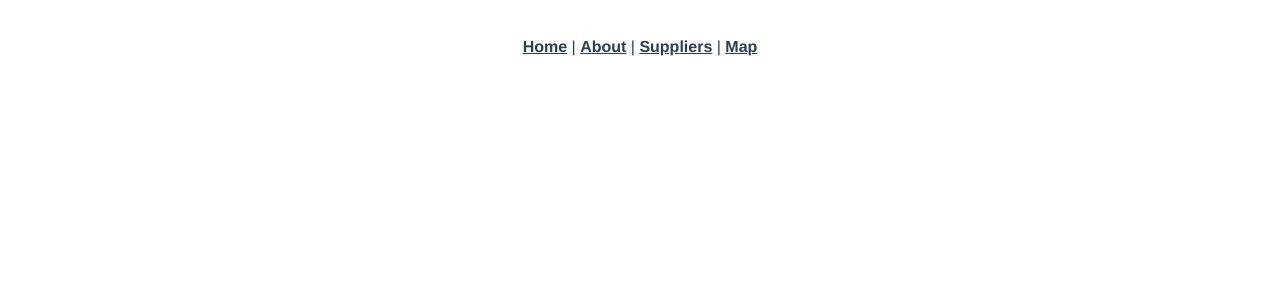
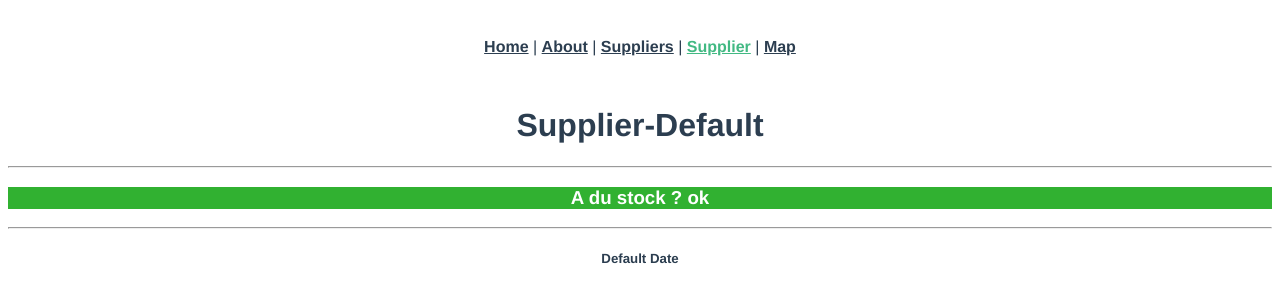
Before and after one commit to jpb4git/suppliers, a Vue app: page /supplier in a window 1280 px wide. Shown: the top 302 px of the page. Built offline with nearby package versions, Linux system fonts and the light colour scheme.

Commit message:
5.2 in progress

```diff
--- a/package.json
+++ b/package.json
@@ -8,6 +8,7 @@
     "lint": "vue-cli-service lint"
   },
   "dependencies": {
+    "bootstrap-vue": "^2.0.0-rc.19",
     "core-js": "^2.6.5",
     "vue": "^2.6.10",
     "vue-router": "^3.0.3",
--- a/src/App.vue
+++ b/src/App.vue
@@ -4,6 +4,7 @@
       <router-link to="/">Home</router-link> |
       <router-link to="/about">About</router-link> |
        <router-link to="/suppliers">Suppliers</router-link> |
+        <router-link to="/supplier">Supplier</router-link> |
         <router-link to="/map">Map</router-link>
     </div>
     <router-view/>
--- /dev/null
+++ b/src/components/Supplier.vue
@@ -0,0 +1,57 @@
+<template>
+ <div>
+   <b-jumbotron bg-variant="info" text-variant="white" border-variant="dark">
+    <h1>{{name}}</h1>
+    <hr class="my-4">
+    <h3 :class="{success : status,error :!status}">A du stock ? {{stock}}</h3>
+    <hr class="my-4">
+    <h5>{{checkedAt}}</h5>
+  </b-jumbotron>
+  </div>
+</template>
+
+<script>
+export default {
+  name: 'Supplier',
+
+  props:{
+      name : {
+        type : String,
+        default : "Supplier-Default"
+      },
+      status:{
+        type : Boolean ,
+        default :true
+      },
+
+      checkedAt:{
+        type : String,
+        default : "Default Date" //Date().toLocaleString()
+      }
+  },
+
+  data :function (){
+    return {}
+  },
+
+  computed :{
+      stock : function () {
+        return (this.status) ? "ok" : "ko"
+      }
+    }
+
+}
+</script>
+
+<style scoped lang="scss">
+.success{
+  background-color: rgb(49, 177, 49);
+  color: rgb(255, 255, 255)
+}
+.error{
+  background-color: rgb(233, 16, 16);
+  color: aliceblue
+}
+
+
+</style>
--- a/src/main.js
+++ b/src/main.js
@@ -1,8 +1,10 @@
 import Vue from 'vue'
+import BootstrapVue from 'bootstrap-vue'
 import App from './App.vue'
 import router from './router'
 import store from './store'
 
+Vue.use(BootstrapVue)
 Vue.config.productionTip = false
 
 new Vue({
--- a/src/router.js
+++ b/src/router.js
@@ -1,9 +1,10 @@
 import Vue from 'vue'
-import Router from 'vue-router'
-import Home from './views/Home.vue'
-import About from './views/About.vue'
-import Suppliers from './views/Suppliers.vue'
-import Map from './views/Map.vue'
+import Router     from 'vue-router'
+import Home       from './views/Home.vue'
+import About      from './views/About.vue'
+import Suppliers  from './views/Suppliers.vue'
+import Supplier   from './components/Supplier.vue'
+import Map        from './views/Map.vue'
 
 Vue.use(Router)
 
@@ -20,11 +21,18 @@ export default new Router({
       path: '/about',
       name: 'about',
       component: About
-    }, {
+    },
+     {
       path: '/suppliers',
       name: 'suppliers',
       component: Suppliers
-    }, {
+    },
+     { //Temp route
+      path: '/supplier',
+      name: 'supplier',
+      component: Supplier
+    },
+     {
       path: '/map',
       name: 'map',
       component: Map
--- a/src/views/Suppliers.vue
+++ b/src/views/Suppliers.vue
@@ -1,14 +1,18 @@
 <template>
   <div>
-  <h1>Suppliers List</h1>
+   <h1>Suppliers List</h1>
+   <Supplier />
   </div>
 </template>
 
-<script>
 
 
+<script>
+import Supplier from '@/components/Supplier.vue'
 export default {
-  name: 'suppliers',
-
+  name: 'Suppliers',
+  components :{
+   Supplier
+  }
 }
 </script>
```
Also changed, not shown: src/components/supplier.vue (deleted), 1 other file (tests, documents, lock files or other folders).
